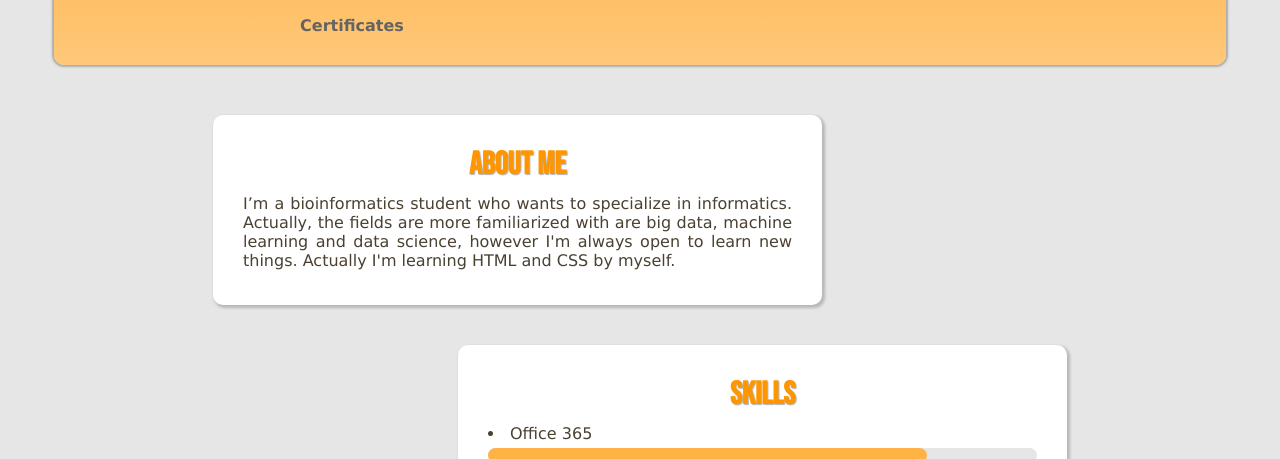
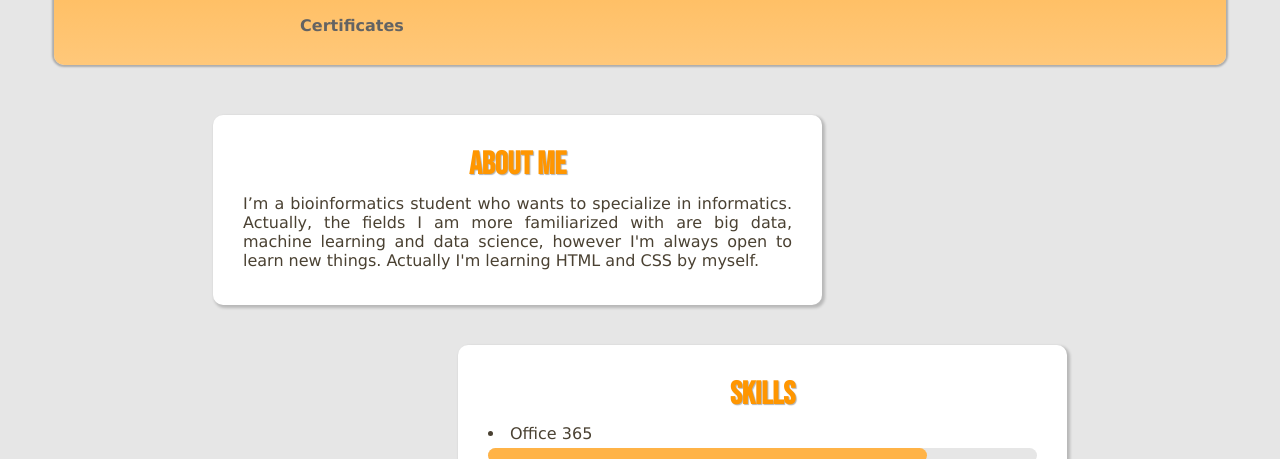
Before and after one commit to joelshel/joelshel.github.io, a plain HTML site: page CV/index.html in a window 1280 px wide. Shown: the part 341-800 px from the top of the page. Drawn offline with Linux system fonts and the light colour scheme.

Commit message:
Corrects a typo

```diff
--- a/CV/index.html
+++ b/CV/index.html
@@ -34,7 +34,7 @@
             <h2>About me</h2>
             <p>
                 I’m a bioinformatics student who wants to specialize in informatics.
-                Actually, the fields are more familiarized with are big data, machine learning and data science, however I'm always open to learn new things.
+                Actually, the fields I am more familiarized with are big data, machine learning and data science, however I'm always open to learn new things.
                 Actually I'm learning HTML and CSS by myself.
 
             </p>
```
